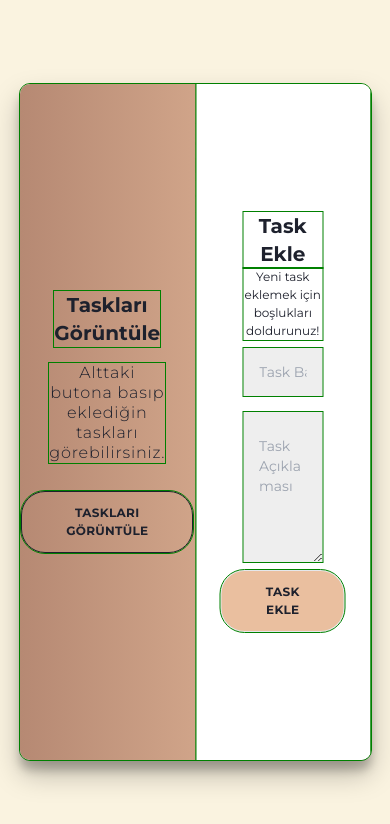
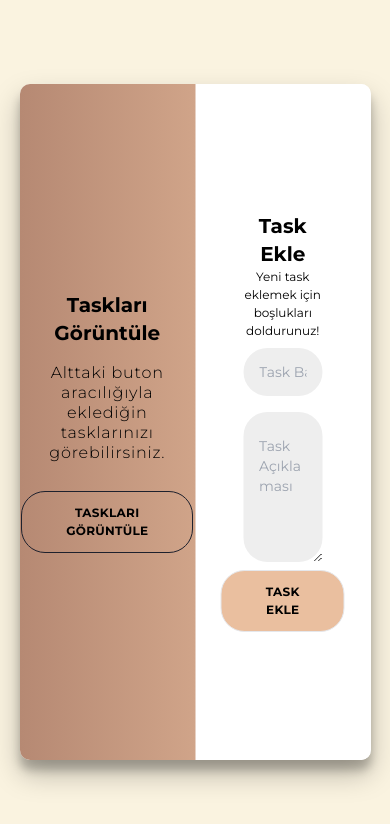
Before and after one commit to ouzaltun/TooDo-App-React-Tailwind, a React (Vite) app: page / in a window 390 px wide. Shown: the top 824 px of the page. Built offline with nearby package versions, Linux system fonts and the light colour scheme.

Commit message:
TaskItem Component ve responsive düzenlemeleri
TaskItem Component ve responsive düzenlemeleri

```diff
--- a/index.html
+++ b/index.html
@@ -15,9 +15,9 @@
       rel="stylesheet"
     />
     <style>
-      * {
+      /* * {
         outline: 1px solid green;
-      }
+      } */
     </style>
     <title>ToDoo App</title>
   </head>
--- a/package.json
+++ b/package.json
@@ -11,7 +11,8 @@
   },
   "dependencies": {
     "react": "^18.2.0",
-    "react-dom": "^18.2.0"
+    "react-dom": "^18.2.0",
+    "react-icons": "^4.12.0"
   },
   "devDependencies": {
     "@types/react": "^18.2.15",
--- a/src/Page/Home.jsx
+++ b/src/Page/Home.jsx
@@ -37,7 +37,8 @@ function Home() {
               <div className="overlay-panel overlay-left ">
                 <h1 className="font-bold text-xl">Taskları Görüntüle</h1>
                 <p className="text-[16px] mt-4 mb-7 font-light tracking-wider leading-5 ">
-                  Alttaki butona basıp eklediğin taskları görebilirsiniz.
+                  Alttaki buton aracılığıyla eklediğin tasklarınızı
+                  görebilirsiniz.
                 </p>
                 <button
                   className="ghost rounded-3xl border border-solid-custom-main bg-custom-main text-custom-text text-[12px] font-bold uppercase transition-transform tracking-wide py-3 px-11 active:scale-95"
@@ -50,7 +51,7 @@ function Home() {
               <div className="overlay-panel overlay-right">
                 <h1 className="font-bold text-xl">Task Ekle</h1>
                 <p className="text-[16px] mt-4 mb-7 font-light tracking-wider leading-5">
-                  Bu panelden task ekleyebilirsiniz.
+                  Alttaki buton aracılığıyla task ekleyebilirsiniz.
                 </p>
                 <button
                   className="ghost rounded-3xl border border-solid-custom-main bg-custom-main text-custom-text text-[12px] font-bold uppercase transition-transform tracking-wide py-3 px-11 active:scale-95 "
--- a/src/components/TaskCreate.jsx
+++ b/src/components/TaskCreate.jsx
@@ -20,7 +20,7 @@ function SignUpForm({ onCreate }) {
     setTaskDesc("");
   };
   return (
-    <div className="form-container taskcreate-container">
+    <div className="form-container  taskcreate-container">
       <form
         onSubmit={handleSubmit}
         className="bg-white flex items-center justify-center flex-col px-12 h-full text-center"
@@ -33,13 +33,13 @@ function SignUpForm({ onCreate }) {
           value={title}
           onChange={handleChange}
           placeholder="Task Başlığı"
-          className="bg-[#eee] border-none py-3 px-4 my-2 w-full  placeholder:text-sm "
+          className="bg-[#eee] border-none py-3 px-4 my-2 w-full rounded-3xl placeholder:text-sm "
         />
         <textarea
           value={taskDesc}
           onChange={handleTaskChange}
           placeholder="Task Açıklaması"
-          className="bg-[#eee] border-none py-6 h-[150px] px-4 my-2 w-full placeholder:text-sm "
+          className="bg-[#eee] border-none py-6 h-[150px] rounded-3xl px-4 my-2 w-full placeholder:text-sm "
         />
 
         <button className=" active:scale-95 rounded-3xl border border-solid-custom-main bg-custom-main text-custom-text text-[12px] font-bold uppercase transition-transform tracking-wide py-3 px-11">
--- /dev/null
+++ b/src/components/TaskItem.jsx
@@ -0,0 +1,35 @@
+import React from "react";
+import { RiDeleteBinLine } from "react-icons/ri";
+import { FaRegEdit } from "react-icons/fa";
+
+function TaskItem({ task67 }) {
+  console.log(task67);
+  return (
+    <div className="relative flex flex-col">
+      <div className="!relative py-3 px-2 sm:px-6 border-2 border-[#b68973] rounded-3xl tracking-wide ">
+        <div className="flex flex-col gap-y-2 text-left">
+          <div>
+            <h1 className=" font-extrabold text-lg">Task Title</h1>
+            <p className="text-[16px] mt-2 font-medium tracking-wider leading-5">
+              {task67.title}
+            </p>
+          </div>
+          <div>
+            <h1 className="font-bold text-base">Task Description</h1>
+            <p>{task67.taskDesc}</p>
+          </div>
+        </div>
+        <div className="md:absolute cursor-pointer sm:justify-end sm:items-start sm:px-10 static w-full flex flex-row bottom-0 md:top-0 mt-2 sm:flex-row items-center justify-center gap-x-4 ">
+          <div className=" w-8 h-8 text-custom-text bg-custom-second rounded-3xl pl-1 cursor-pointer flex justify-center items-center">
+            <FaRegEdit className="w-5 h-5 " />
+          </div>
+          <div className=" w-8 h-8 text-custom-text bg-custom-second rounded-3xl cursor-pointer  flex justify-center items-center">
+            <RiDeleteBinLine className="hover: rounded w-5 h-5" />
+          </div>
+        </div>
+      </div>
+    </div>
+  );
+}
+
+export default TaskItem;
--- a/src/components/TaskList.jsx
+++ b/src/components/TaskList.jsx
@@ -1,13 +1,14 @@
 import React from "react";
+import TaskItem from "./TaskItem";
 function SignInForm({ tasks32 }) {
   console.log(tasks32);
   return (
-    <div className="m-0 bottom-0 h-full !relative flex flex-col justify-center items-center !translate-x-0 sasa  overlay-left  overlay-panel">
-      <h1 className="font-bold  top-0 mt-10 text-xl">Oluşturulan Tasklar</h1>
-      <div className="grid grid-cols-1 md:grid-cols-2 my-4 gap-2 h-full w-full justify-center items-start ">
-        {tasks32.map((e) => (
-          <div className="px-6 py-4">sa</div>
-        ))}
+    <div className="m-0  bottom-0 h-full z-50 transition-none !relative flex flex-col justify-center items-center !translate-x-0 sasa  overlay-left  overlay-panel">
+      <h1 className="font-bold top-0 mt-10 text-xl">Oluşturulan Tasklar</h1>
+      <div className="grid grid-cols-1  md:grid-cols-1 my-4 gap-2 h-full w-full justify-center items-start ">
+        {tasks32.map((e) => {
+          return <TaskItem key={e.id} task67={e}></TaskItem>;
+        })}
       </div>
     </div>
   );
--- a/src/index.css
+++ b/src/index.css
@@ -27,6 +27,7 @@ button.ghost {
   width: 90vw;
   max-width: 100%;
   min-height: 80vh;
+  max-height: 80vh;
 }
 
 .form-container {
@@ -130,7 +131,8 @@ button.ghost {
   transform: translateX(0);
 }
 .container.right-panel-active .sasa {
-  transform: translateX(50%) !important;
+  transform: translateX(5%) !important;
+  /*Classnames yazmak gerekcek 50% yapıp z index ayarlaması*/
 }
 
 .overlay-right {
--- a/tailwind.config.js
+++ b/tailwind.config.js
@@ -8,8 +8,8 @@ export default {
         "custom-main": "#eabf9f",
         "custom-second": "#b68973",
       },
-      textColor: {
-        "custom-text": "#1e212d",
+      color: {
+        "custom-text": "#fff",
       },
     },
   },
```
Also changed, not shown: 1 other file (tests, documents, lock files or other folders).
